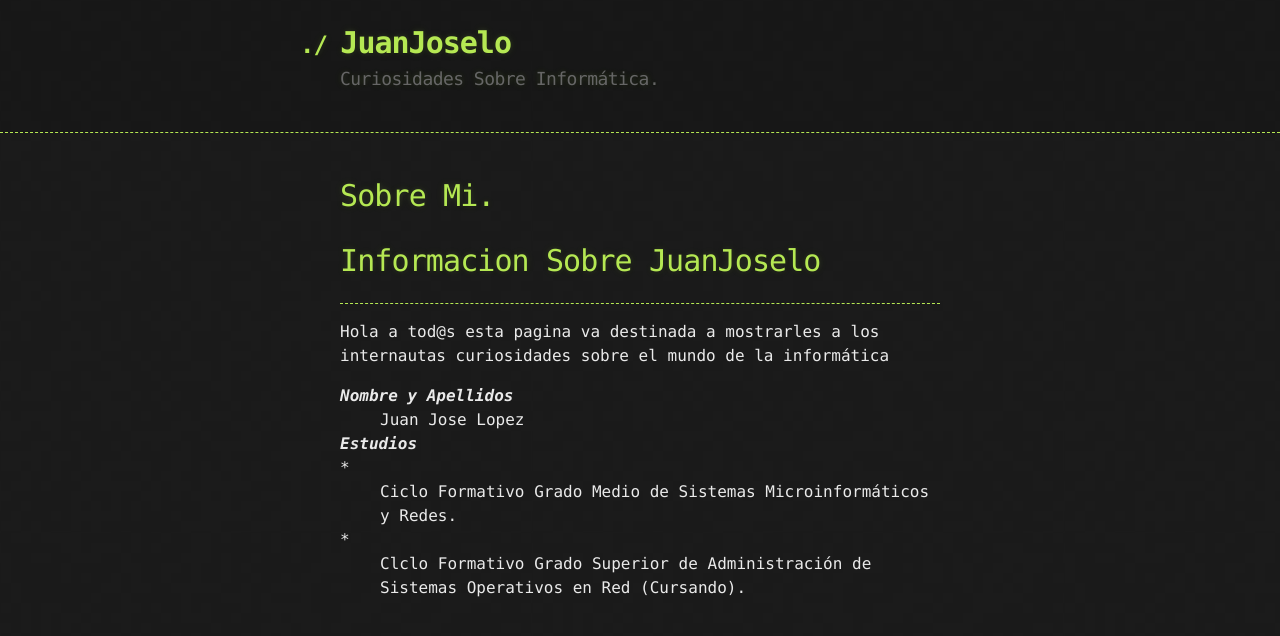
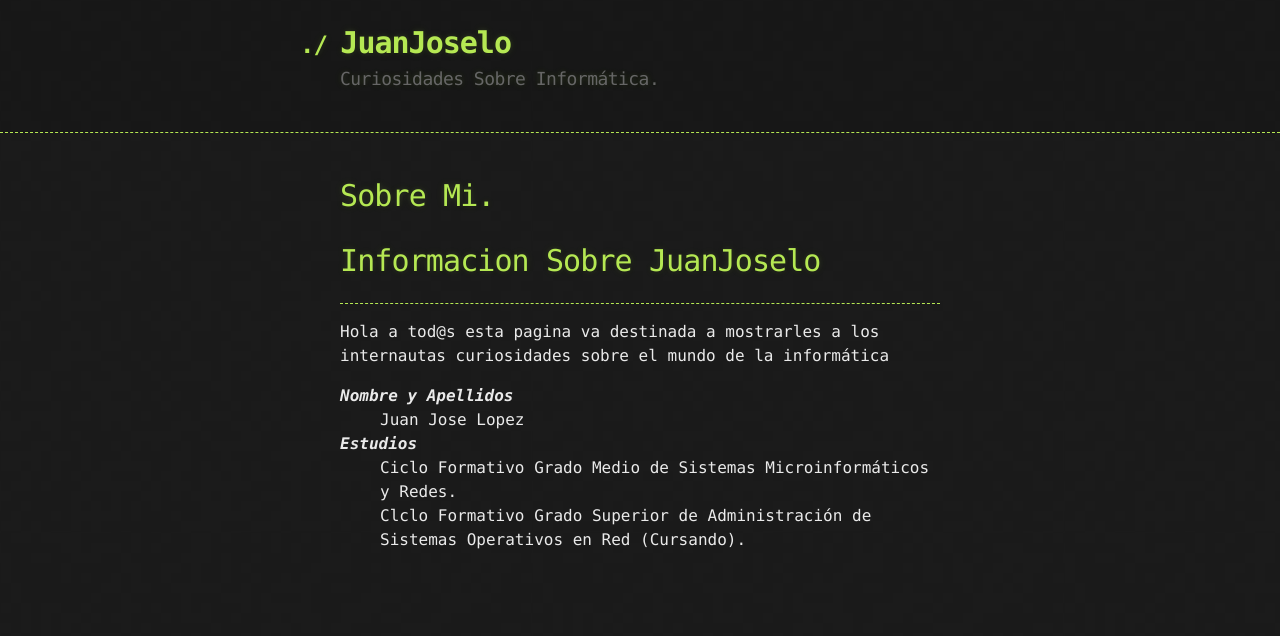
Before and after one commit to juanjoselopezroldan/juanjoselopezroldan.github.io, a Jekyll site: the page built from contenido/sobremi.md, in a window 1280 px wide. Shown: the top 636 px of the page. Built offline with Jekyll 4.4.1, drawn with Linux system fonts in a browser that asks for light colours; our own code applies the rules of GitHub Pages for plain Markdown files.

```diff
--- a/contenido/sobremi.md
+++ b/contenido/sobremi.md
@@ -10,6 +10,6 @@ Hola a tod@s esta pagina va destinada a mostrarles a los internautas curiosidade
 <dt>Nombre y Apellidos</dt>
 <dd>Juan Jose Lopez</dd>
 <dt>Estudios</dt>
-* <dd>Ciclo Formativo Grado Medio de Sistemas Microinformáticos y Redes.</dd>
-* <dd>Clclo Formativo Grado Superior de Administración de Sistemas Operativos en Red (Cursando).</dd>
+<dd>Ciclo Formativo Grado Medio de Sistemas Microinformáticos y Redes.</dd>
+<dd>Clclo Formativo Grado Superior de Administración de Sistemas Operativos en Red (Cursando).</dd>
 </dl>
```
